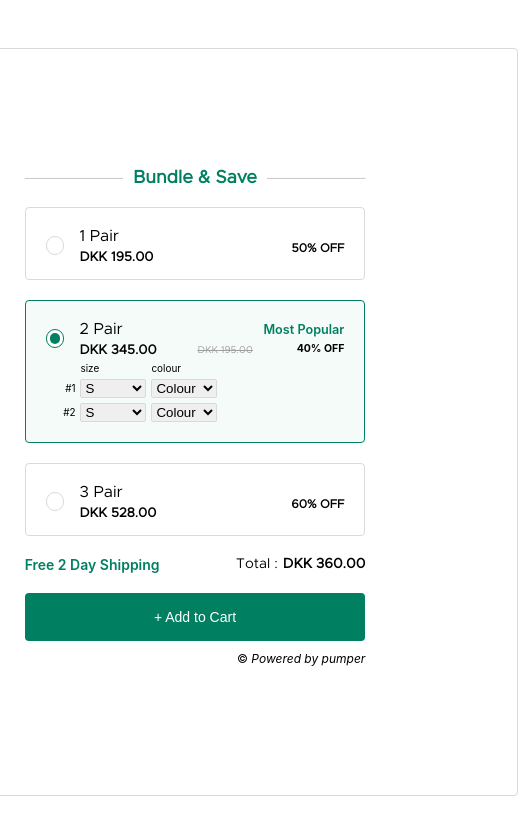
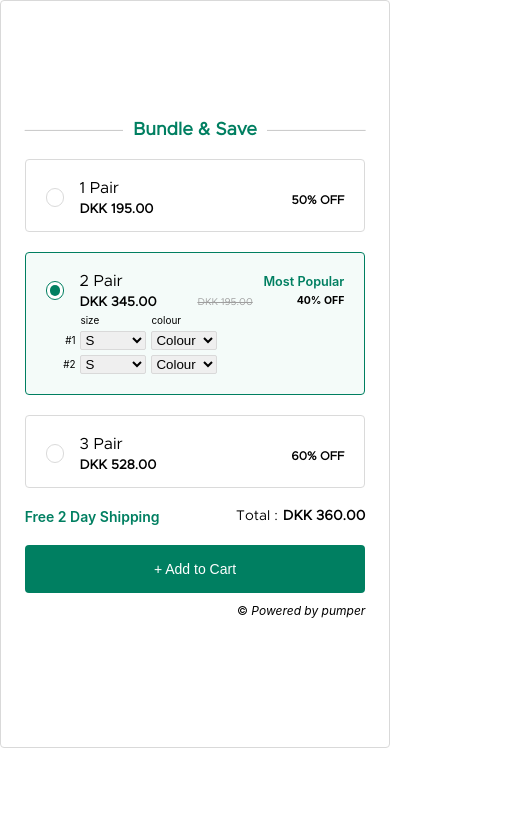
Before and after one commit to harshvardhansittu/WebPage, a plain HTML site: page index.html in a window 390 px wide. Shown: the whole page, 518 px wide, since content can reach past the window. Drawn offline with Linux system fonts and the light colour scheme; a web font is replaced by a local one.

Commit message:
Update style.css

```diff
--- a/style.css
+++ b/style.css
@@ -322,3 +322,13 @@ html{
 .copyright>.itelic_text{
     font-style: italic;
 }
+
+/* Responsive */
+
+@media (max-width:610px) {
+    .AddToCart_section>.Cart_block{
+        width: auto;
+        position: unset;
+        transform: none;
+    }
+}
```
